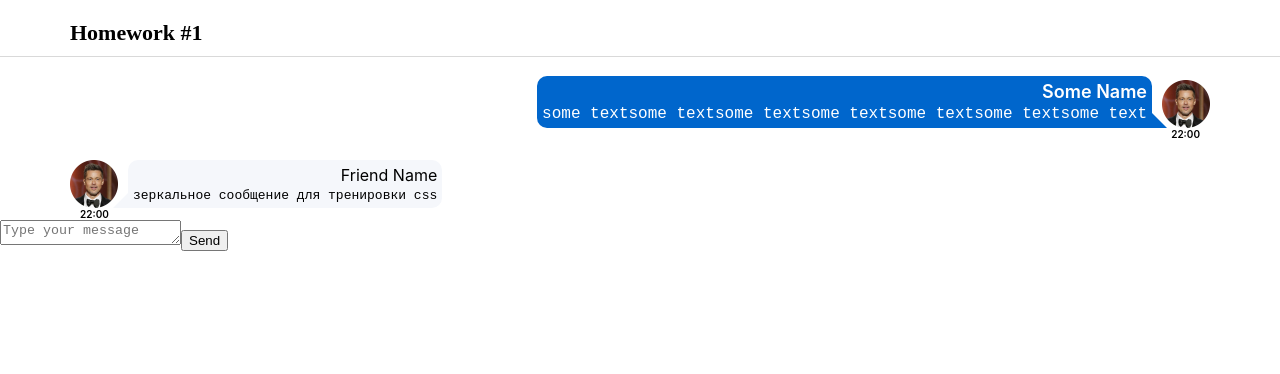
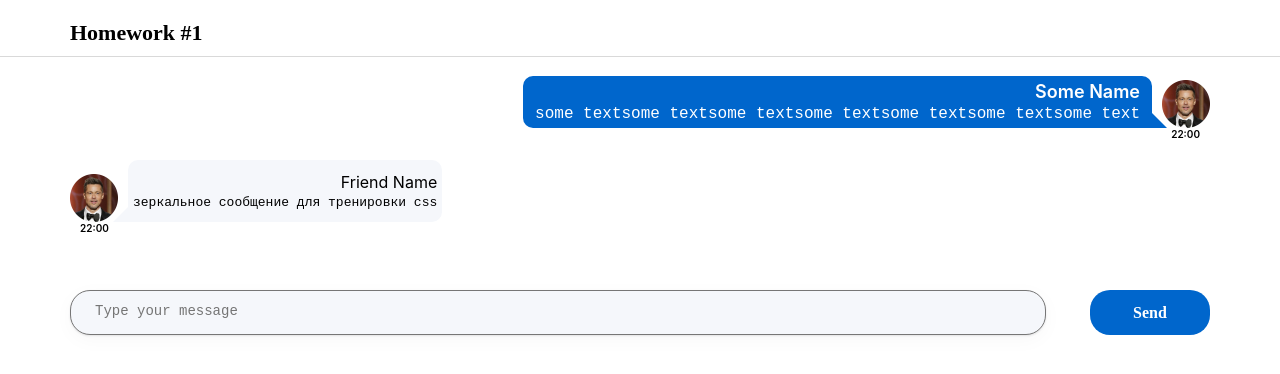
Before and after one commit to Aloxan12/homework, a React (Create React App) app: page / in a window 1280 px wide. Shown: the top 374 px of the page. Built offline with nearby package versions, Linux system fonts and the light colour scheme.

Commit message:
homework 5

```diff
--- a/src/s2-homeworks/hw01/friend-message/FriendMessage.module.css
+++ b/src/s2-homeworks/hw01/friend-message/FriendMessage.module.css
@@ -22,7 +22,7 @@
     background-color: #F5F7FB;
     text-align: end;
     border-radius: 10px 10px 10px 0;
-    padding: 5px;
+    padding: 12px 5px;
 }
 
 pre {
--- a/src/s2-homeworks/hw01/message-sender/MessageSender.module.css
+++ b/src/s2-homeworks/hw01/message-sender/MessageSender.module.css
@@ -1,17 +1,40 @@
 .sendForm {
-
+    display: flex;
+    justify-content: space-between;
+    width: calc(100% - 140px);
+    margin: 56px auto 0;
 }
 
 .textarea {
-
+    height: 20px !important;
+    flex: 1;
+    padding:12px 24px 11px;
+    border-radius: 20px;
+    background: #F5F7FB;
+    box-shadow: 0px 1px 2px 0px rgba(29, 33, 38, 0.10), 0px 5px 20px 0px rgba(29, 33, 38, 0.03);
+    resize: none;
+    outline: none;
+    font-weight: 400;
+    font-size: 14px;
 }
 
 .button {
-
+    width: 120px;
+    border: none;
+    border-radius: 20px;
+    background: #06C;
+    cursor: pointer;
+    color: #FFF;
+    font-family: Montserrat, serif;
+    font-size: 16px;
+    font-style: normal;
+    font-weight: 600;
+    line-height: normal;
+    margin-left: 44px;
 }
 
 .button:hover {
-
+    box-shadow: 2px 2px 4px rgba(0, 0, 0, 0.2);
 }
 .button:active {
 
--- a/src/s2-homeworks/hw01/message/Message.module.css
+++ b/src/s2-homeworks/hw01/message/Message.module.css
@@ -23,7 +23,7 @@
     color: white;
     text-align: end;
     border-radius: 10px 10px 0 10px;
-    padding: 5px;
+    padding: 5px 12px;
 }
 
 pre {
```
